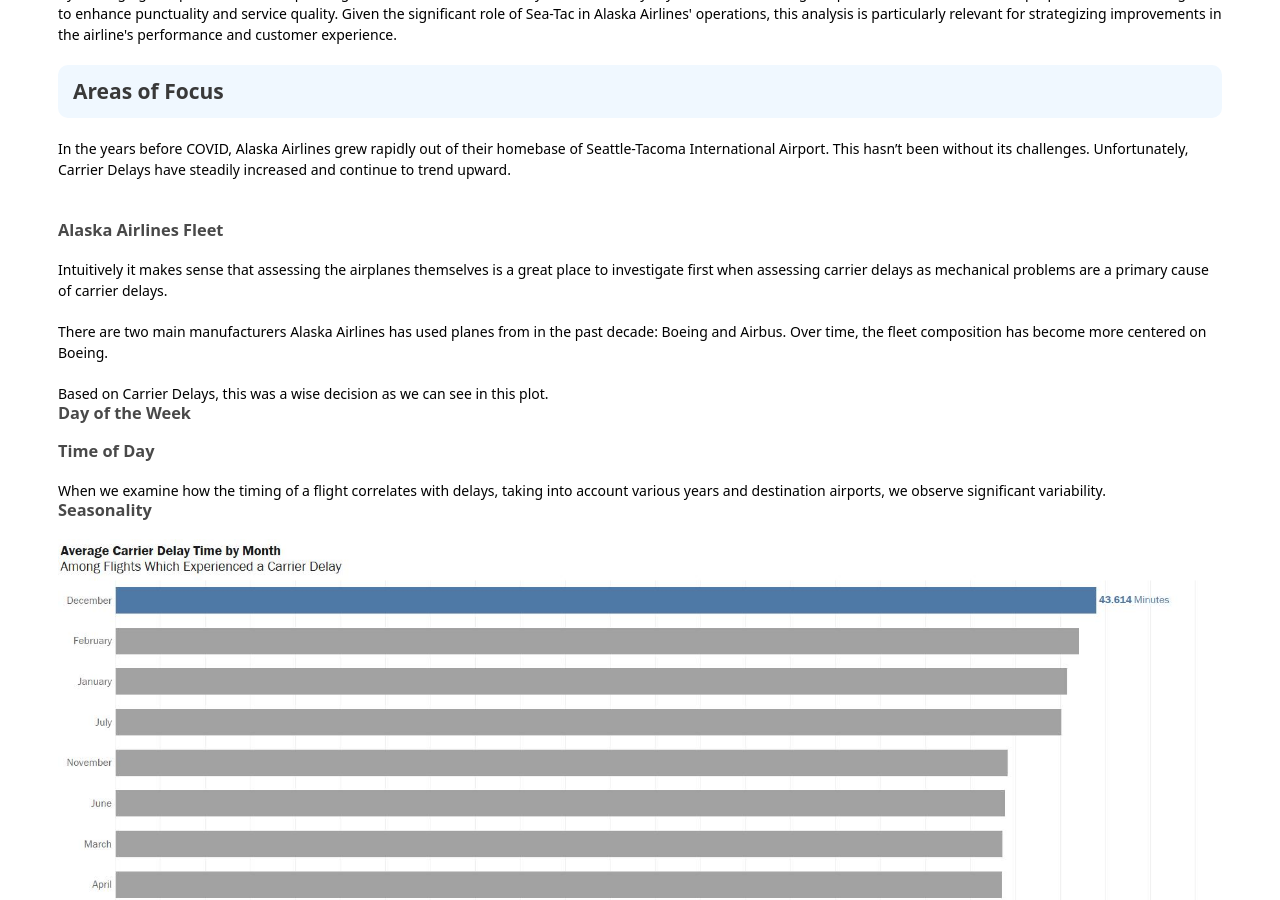
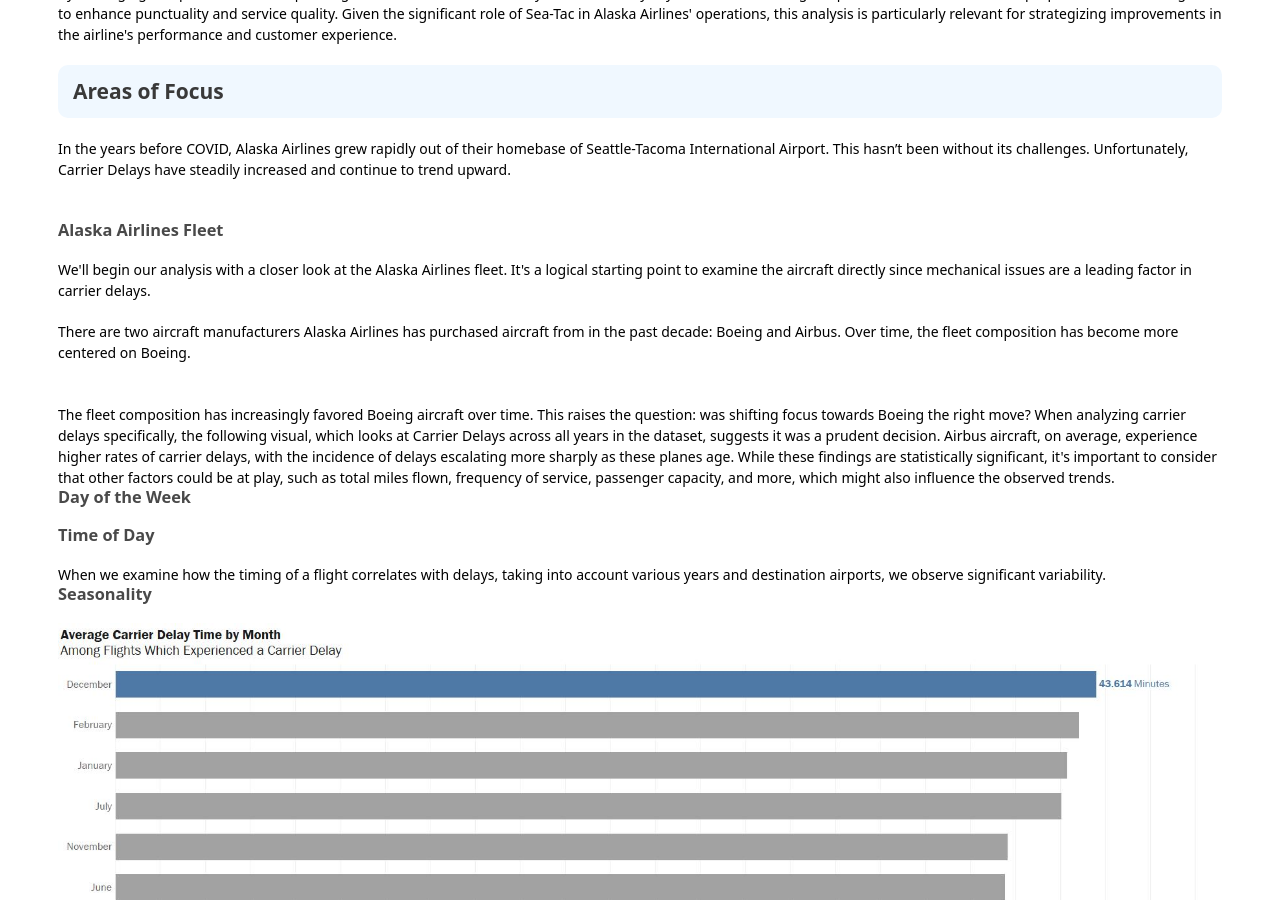
Before and after one commit to nbcarroll/nbcarroll.github.io, a Jekyll site: the page airline_delay_analysis/index.html, which Jekyll copies as it is, in a window 1280 px wide and 900 px high, scrolled down 564 px. Built offline with Jekyll 4.4.1, drawn with Linux system fonts in a browser that asks for light colours.

Commit message:
Update index.html

```diff
--- a/airline_delay_analysis/index.html
+++ b/airline_delay_analysis/index.html
@@ -803,8 +803,8 @@
             <br>
 
             <h3>Alaska Airlines Fleet</h3>
-            <p>Intuitively it makes sense that assessing the airplanes themselves is a great place to investigate first when assessing carrier delays as mechanical problems are a primary cause of carrier delays.</p>
-            <p>There are two main manufacturers Alaska Airlines has used planes from in the past decade: Boeing and Airbus. Over time, the fleet composition has become more centered on Boeing.</p>
+            <p>We'll begin our analysis with a closer look at the Alaska Airlines fleet. It's a logical starting point to examine the aircraft directly since mechanical issues are a leading factor in carrier delays.</p>
+            <p>There are two aircraft manufacturers Alaska Airlines has purchased aircraft from in the past decade: Boeing and Airbus. Over time, the fleet composition has become more centered on Boeing.</p>
 
             <!-- Original Dashboard -->
             <div>
@@ -812,8 +812,9 @@
                 src='https://public.tableau.com/views/AlaskaAirlinesFleetComposition/V2_AgingFleet?:language=en-US&:sid=&:display_count=n&:origin=viz_share_link'
                 toolbar="hidden" hide-tabs height=800px>
             </div>
+    <br>
+    The fleet composition has increasingly favored Boeing aircraft over time. This raises the question: was shifting focus towards Boeing the right move? When analyzing carrier delays specifically, the following visual, which looks at Carrier Delays across all years in the dataset, suggests it was a prudent decision. Airbus aircraft, on average, experience higher rates of carrier delays, with the incidence of delays escalating more sharply as these planes age. While these findings are statistically significant, it's important to consider that other factors could be at play, such as total miles flown, frequency of service, passenger capacity, and more, which might also influence the observed trends.<br>
 
-            Based on Carrier Delays, this was a wise decision as we can see in this plot.<br>
                         <!-- Relationship between Age + Carrier Delay Across All Years -->
                         <div>
                             <tableau-viz id="tableauViz"
@@ -821,18 +822,14 @@
                             toolbar="hidden" hide-tabs height=800px>
                         </div>
 
+
             <h3>Day of the Week</h3>
 
             <h3>Time of Day</h3>
             When we examine how the timing of a flight correlates with delays, taking into account various years and destination airports, we observe significant variability.
 
-                       <!-- Relationship between Age + Carrier Delay Across All Years -->
-                       <div>
-                        <tableau-viz id="tableauViz"
-                        src='https://public.tableau.com/views/RelationshipBetweenAircraftAgeandCarrierDelay-AcrossAllYears/Dashboard1?:language=en-US&publish=yes&:sid=&:display_count=n&:origin=viz_share_link'
-                        toolbar="hidden" hide-tabs height=800px>
-                    </div>
 
+    <br>
             <h3>Seasonality</h3>
             <img src="https://github.com/nbcarroll/nbcarroll.github.io/blob/master/airline_delay_analysis/static_viz/Average%20Carrier%20Delay%20Time%20by%20MonthAmong%20Flights%20Which%20Experienced%20a%20Carrier%20Delay.jpg?raw=true"class="wrap-image">
 
```
